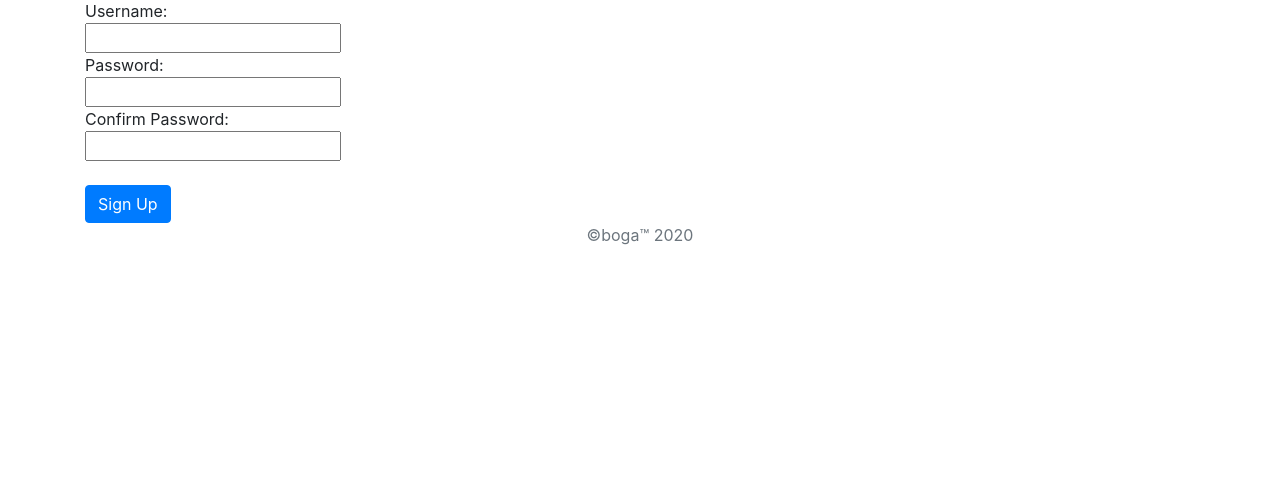
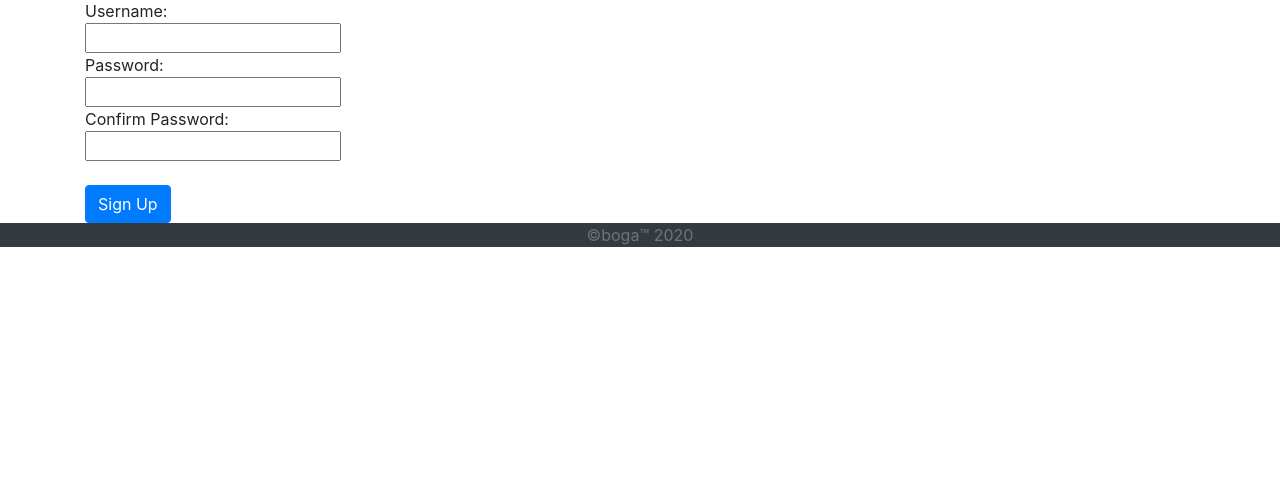
Before and after one commit to vinaykonuru/ShopWhole, a Django app: page /accounts/signup in a window 1280 px wide. Shown: the part 305-800 px from the top of the page. Run offline with Django 3.2, Linux system fonts and the light colour scheme; some libraries are stand-ins or nearby versions.

Commit message:
more aesthetic stuff

```diff
--- a/boga-project/boga/templates/base.html
+++ b/boga-project/boga/templates/base.html
@@ -48,11 +48,11 @@
     <link rel="stylesheet" href="custom.css">
 </head>
   <body>
-    <header>
-      <nav class="navbar navbar-expand-lg navbar-light bg-light">
-        <div class="container">
+    <header >
+      <nav class="navbar navbar-expand-lg navbar-dark bg-dark" >
+        <div class="container" >
         <a class="navbar-brand" href="{% url 'home' %}">
-          <img src="{% static 'shopwhole-transparent.png' %}" class="d-inline-block align-top" height=80>
+          <img src="{% static 'shopwholeWhite.png' %}" class="d-inline-block align-top" height=80>
           <p style="vertical-align:middle;">ShopWhole</p>
         </a>
         <button class="navbar-toggler" type="button" data-toggle="collapse" data-target="#navbarNavAltMarkup" aria-controls="navbarNavAltMarkup" aria-expanded="false" aria-label="Toggle navigation">
@@ -86,7 +86,7 @@
 
 {% endblock %}
 
-<footer class="text-muted">
+<footer class="text-muted bg-dark">
   <div class="container text-center">
   ©boga™ {% now "Y" %}
   </div>
```
